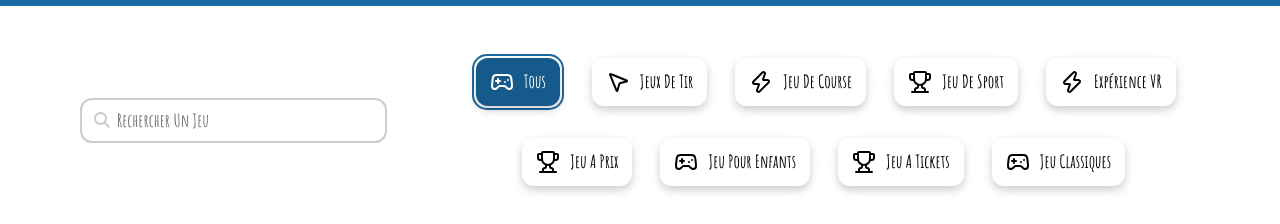
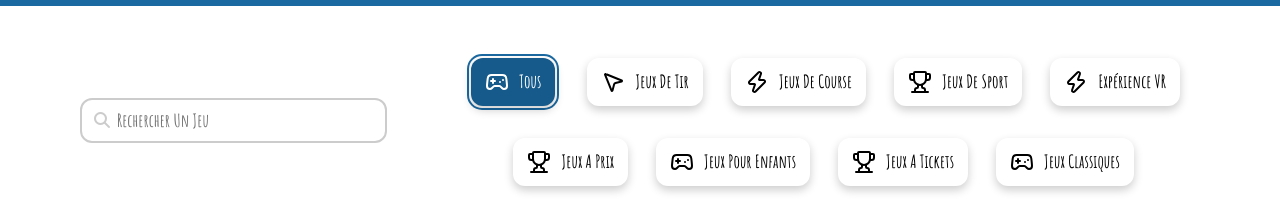
Before and after one commit to Anas-Dn/Adventure-Bay, a website: page pages/jeu.html in a window 1280 px wide. Shown: the part 490-714 px from the top of the page. Drawn offline with nearby package versions, Linux system fonts and the light colour scheme.

Commit message:
fixed some texts in thhe data

```diff
--- a/pages/jeu.html
+++ b/pages/jeu.html
@@ -58,15 +58,15 @@
                     </div>
                 </div>
                 <div class="br">
-                    <div class="name" data-category="Jeu De Course">
+                    <div class="name" data-category="Jeux De Course">
                         <i data-lucide="zap"></i>
-                        <p>Jeu De Course</p>
+                        <p>Jeux De Course</p>
                     </div>
                 </div>
                 <div class="br">
-                    <div class="name" data-category="Jeu De Sport">
+                    <div class="name" data-category="Jeux De Sport">
                         <i data-lucide="trophy"></i>
-                        <p>Jeu De Sport</p>
+                        <p>Jeux De Sport</p>
                     </div>
                 </div>
                 <div class="br">
@@ -76,27 +76,27 @@
                     </div>
                 </div>
                 <div class="br">
-                    <div class="name" data-category="Jeu A Prix">
+                    <div class="name" data-category="Jeux A Prix">
                         <i data-lucide="trophy"></i>
-                        <p>Jeu A Prix</p>
+                        <p>Jeux A Prix</p>
                     </div>
                 </div>
                 <div class="br">
-                    <div class="name" data-category="Jeu Pour Enfants">
+                    <div class="name" data-category="Jeux Pour Enfants">
                         <i data-lucide="gamepad-2"></i>
-                        <p>Jeu Pour Enfants</p>
+                        <p>Jeux Pour Enfants</p>
                     </div>
                 </div>
                 <div class="br">
-                    <div class="name" data-category="Jeu A Tickets">
+                    <div class="name" data-category="Jeux A Tickets">
                         <i data-lucide="trophy"></i>
-                        <p>Jeu A Tickets</p>
+                        <p>Jeux A Tickets</p>
                     </div>
                 </div>
                 <div class="br">
-                    <div class="name" data-category="Jeu Classiques">
+                    <div class="name" data-category="Jeux Classiques">
                         <i data-lucide="gamepad-2"></i>
-                        <p>Jeu Classiques</p>
+                        <p>Jeux Classiques</p>
                     </div>
                 </div>
 
```
Also changed, not shown: Data/jeux.json (line endings or trailing spaces).
